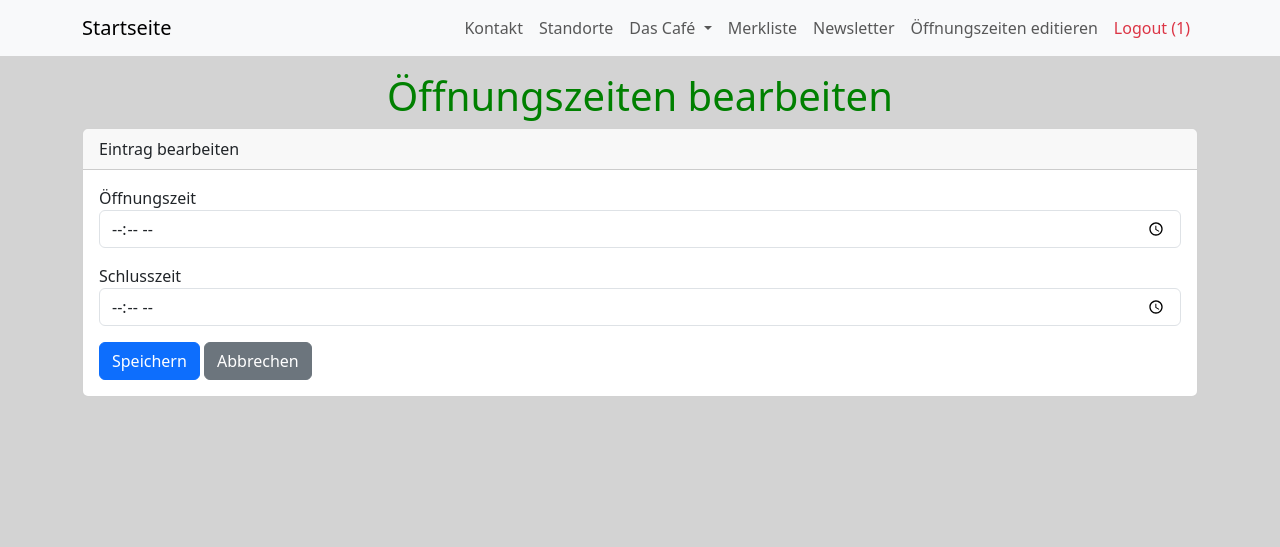
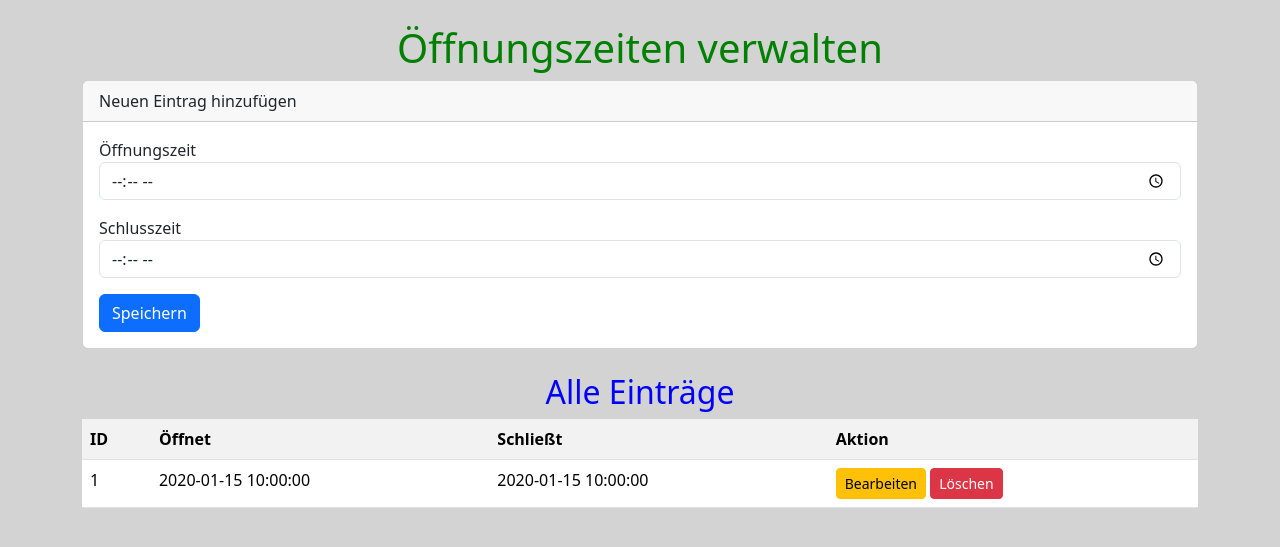
Before and after one commit to Robin-b-coder/UE_03-Datenbankzugriff-mit-PHP, a PHP site: page /oeffnungszeiten.php in a window 1280 px wide. Shown: the top 547 px of the page. Run offline with PHP 8.4, Linux system fonts and the light colour scheme; the visitor is signed in with stand-in values (Sample User, id 1); tables that the repository leaves empty or names only in its code hold one stand-in row (values such as "Sample post").

Commit message:
Öffnungszeiten CRUD
Öffnungszeiten CRUD ist jetzt fertig

```diff
--- a/index.php
+++ b/index.php
@@ -271,9 +271,7 @@ if (isset($_POST['merk_buch'])) {
 </body>
 
 </html>
-<!-- Aufgabe 1 & 2: - Bugfix: Die Öffnungszeiten sollen auf der Maske aktualisiert werrden
-
-Aufgabe 3: Sie benutzen bereits Session für den Login und jetzt sollen die Benutzerdaten in der Datenbank gespeichert werden(10 PKT).
+<!-- Aufgabe 3: Sie benutzen bereits Session für den Login und jetzt sollen die Benutzerdaten in der Datenbank gespeichert werden(10 PKT).
 Für Passwörter sollten Sie Hashfunktionen verwenden(5 PKT).
 Zusätzlich soll es auch möglich sein, dass sich User selbst einen Account anlegen und ein Passwort vergeben.(5 PKT)
 Hinweis: Sie müssen nicht alle Anforderungen umsetzen.
--- a/oeffnungszeiten.php
+++ b/oeffnungszeiten.php
@@ -1,93 +1,137 @@
 <?php
-include_once 'db.php';
+session_start();
+include_once "db.php";
 
-$message = "";
+$message = $_SESSION['msg'] ?? "";
+unset($_SESSION['msg']);
 
-// Öffnungszeiten laden
-$stmt = $db->query("SELECT * FROM oeffnungszeiten ORDER BY id DESC LIMIT 1");
-$editData = $stmt->fetch(PDO::FETCH_ASSOC);
 
-if (!$editData) {
-    // Standardwerte, falls keine Daten vorhanden
-    $editData = ['opening_time' => '08:00', 'closing_time' => '18:00', 'id' => null];
+if (isset($_GET['delete'])) {
+    $stmt = $db->prepare("DELETE FROM oeffnungszeiten WHERE id=?");
+    $stmt->execute([$_GET['delete']]);
+
+    $_SESSION['msg'] = "Eintrag gelöscht!";
+    header("Location: oeffnungszeiten.php");
+    exit;
 }
 
-// Öffnungszeiten speichern
-if (isset($_POST['opening_time'], $_POST['closing_time'])) {
-    $opening_time = $_POST['opening_time'];
-    $closing_time  = $_POST['closing_time'];
+$editData = [
+    'id' => '',
+    'opening_time' => '',
+    'closing_time' => ''
+];
+
+if (isset($_GET['edit'])) {
+    $stmt = $db->prepare("SELECT * FROM oeffnungszeiten WHERE id=?");
+    $stmt->execute([$_GET['edit']]);
+    $editData = $stmt->fetch(PDO::FETCH_ASSOC);
+}
+
+if (isset($_POST['save'])) {
+    $opening = $_POST['opening_time'];
+    $closing = $_POST['closing_time'];
 
     if (!empty($_POST['id'])) {
         // Update
         $stmt = $db->prepare("UPDATE oeffnungszeiten SET opening_time=?, closing_time=? WHERE id=?");
-        $stmt->execute([$opening_time, $closing_time, $_POST['id']]);
-        $message = "Öffnungszeiten aktualisiert!";
+        $stmt->execute([$opening, $closing, $_POST['id']]);
+
+        $_SESSION['msg'] = "Eintrag aktualisiert!";
     } else {
-        // Neu anlegen
+        // Insert
         $stmt = $db->prepare("INSERT INTO oeffnungszeiten (opening_time, closing_time) VALUES (?, ?)");
-        $stmt->execute([$opening_time, $closing_time]);
-        $message = "Öffnungszeiten hinzugefügt!";
-        $_POST['id'] = $db->lastInsertId(); // neue ID für Maske
+        $stmt->execute([$opening, $closing]);
+
+        $_SESSION['msg'] = "Eintrag hinzugefügt!";
     }
 
-    // Maske aktualisieren
-    $editData['opening_time'] = $opening_time;
-    $editData['closing_time'] = $closing_time;
-    $editData['id'] = $_POST['id'];
+    header("Location: oeffnungszeiten.php");
+    exit;
 }
+
+$stmt = $db->query("SELECT * FROM oeffnungszeiten ORDER BY id");
+$list = $stmt->fetchAll(PDO::FETCH_ASSOC);
 ?>
-
 <!DOCTYPE html>
 <html lang="de">
 
 <head>
     <meta charset="UTF-8">
-    <title>Öffnungszeiten bearbeiten</title>
+    <title>Öffnungszeiten</title>
     <link href="https://cdn.jsdelivr.net/npm/bootstrap@5.3.2/dist/css/bootstrap.min.css" rel="stylesheet">
     <link rel="stylesheet" href="styles.css">
 </head>
 
 <body>
-    <?php include '_menu.php'; ?>
-    <br>
-    <div class="container mt-5">
-        <h1>Öffnungszeiten bearbeiten</h1>
+<div class="container mt-4">
+
+    <h1>Öffnungszeiten verwalten</h1>
+
+    <?php if ($message): ?>
+        <div class="alert alert-success"><?= htmlspecialchars($message) ?></div>
+    <?php endif; ?>
 
     <div class="card mb-4">
         <div class="card-header">
-                <?= $editData['id'] ? "Eintrag bearbeiten" : "Neuen Eintrag anlegen" ?>
+            <?= $editData['id'] ? "Eintrag bearbeiten" : "Neuen Eintrag hinzufügen" ?>
         </div>
+
         <div class="card-body">
             <form method="post">
-                    <?php if ($editData['id']): ?>
+
                 <input type="hidden" name="id" value="<?= $editData['id'] ?>">
-                    <?php endif; ?>
 
                 <div class="mb-3">
                     <label>Öffnungszeit</label>
-                        <input type="time" name="opening_time"
-                            value="<?= htmlspecialchars($editData['opening_time']) ?>"
-                            class="form-control" required>
+                    <input type="time" class="form-control"
+                           name="opening_time"
+                           value="<?= $editData['opening_time'] ?>" required>
                 </div>
 
                 <div class="mb-3">
                     <label>Schlusszeit</label>
-                        <input type="time" name="closing_time"
-                            value="<?= htmlspecialchars($editData['closing_time']) ?>"
-                            class="form-control" required>
+                    <input type="time" class="form-control"
+                           name="closing_time"
+                           value="<?= $editData['closing_time'] ?>" required>
                 </div>
 
-                    <button class="btn btn-primary"><?= $editData['id'] ? "Speichern" : "Hinzufügen" ?></button>
+                <button class="btn btn-primary" name="save">Speichern</button>
+
                 <?php if ($editData['id']): ?>
                     <a href="oeffnungszeiten.php" class="btn btn-secondary">Abbrechen</a>
                 <?php endif; ?>
+
             </form>
         </div>
     </div>
 
-        <?php if ($message): ?>
-            <div class="alert alert-success"><?= htmlspecialchars($message) ?></div>
-        <?php endif; ?>
+      <h2>Alle Einträge</h2>
+
+    <table class="table table-striped">
+        <tr>
+            <th>ID</th>
+            <th>Öffnet</th>
+            <th>Schließt</th>
+            <th>Aktion</th>
+        </tr>
+
+        <?php foreach ($list as $row): ?>
+            <tr>
+                <td><?= $row['id'] ?></td>
+                <td><?= $row['opening_time'] ?></td>
+                <td><?= $row['closing_time'] ?></td>
+                <td>
+                    <a href="oeffnungszeiten.php?edit=<?= $row['id'] ?>" class="btn btn-warning btn-sm">Bearbeiten</a>
+                    <a href="oeffnungszeiten.php?delete=<?= $row['id'] ?>"
+                       class="btn btn-danger btn-sm"
+                       onclick="return confirm('Sicher löschen?');">
+                        Löschen
+                    </a>
+                </td>
+            </tr>
+        <?php endforeach; ?>
+    </table>
+
 </div>
 </body>
 
```
Lines whose indentation alone changed are shown as unchanged.
